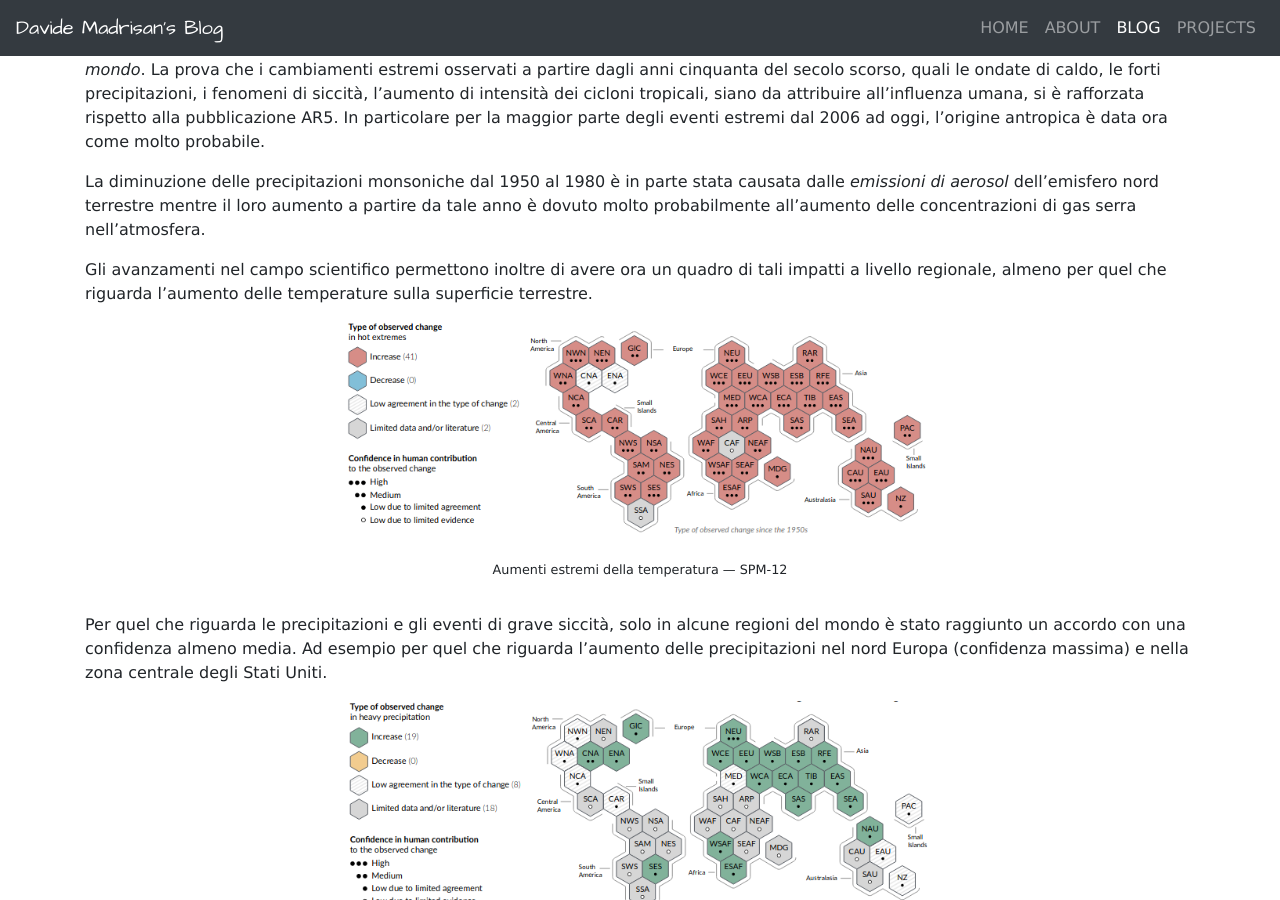
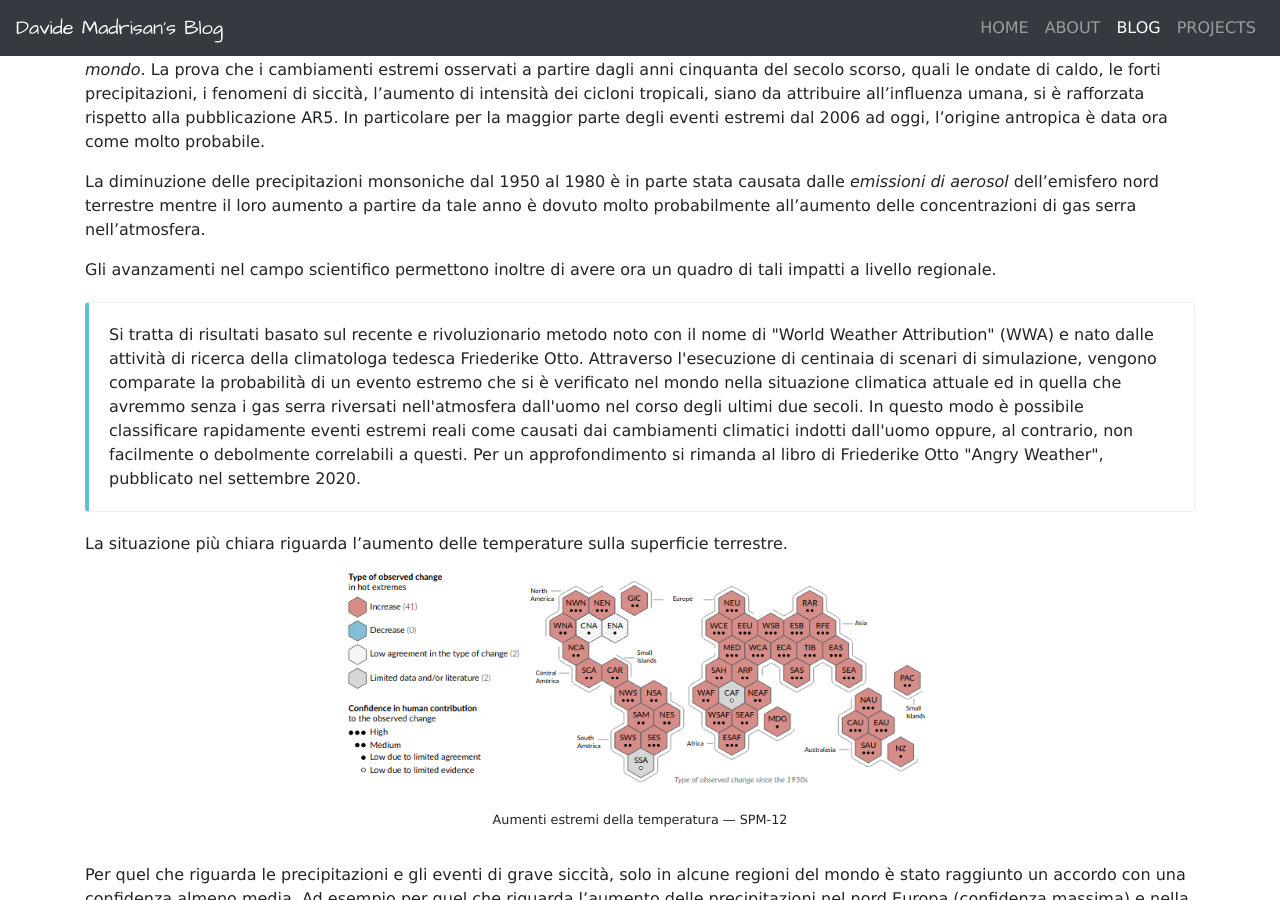
Before and after one commit to madrisan/madrisan.github.io, a Jekyll site: the page built from _posts/2021-08-09-ipcc-sixth-assessment-report.md, in a window 1280 px wide and 900 px high, scrolled down 3771 px. Built offline with Jekyll 4.4.1, drawn with Linux system fonts in a browser that asks for light colours; nearby versions of some CDN libraries; formulas are drawn with MathJax 3; some of the changed text lies outside the part shown.

Commit message:
Add a short paragraph about the WWA method
Signed-off-by: Davide Madrisan <davide.madrisan@gmail.com>

```diff
--- a/_posts/2021-08-09-ipcc-sixth-assessment-report.md
+++ b/_posts/2021-08-09-ipcc-sixth-assessment-report.md
@@ -191,7 +191,25 @@ La diminuzione delle precipitazioni monsoniche dal 1950 al 1980 è in parte stat
 dovuto molto probabilmente all'aumento delle concentrazioni di gas serra nell'atmosfera.
 
 Gli avanzamenti nel campo scientifico permettono inoltre di avere ora un quadro di tali impatti
-a livello regionale, almeno per quel che riguarda l'aumento delle temperature sulla superficie
+a livello regionale.
+
+<div class="bd-callout bd-callout-info">
+<p>
+Si tratta di risultati basato sul recente e rivoluzionario metodo noto con il nome di
+"World Weather Attribution" (WWA) e nato dalle attività di ricerca della climatologa tedesca
+Friederike Otto. Attraverso l'esecuzione di centinaia di scenari di simulazione, vengono
+comparate la probabilità di un evento estremo che si è verificato nel mondo nella situazione
+climatica attuale ed in quella che avremmo senza i gas serra riversati nell'atmosfera dall'uomo
+nel corso degli ultimi due secoli.
+In questo modo è possibile classificare rapidamente eventi estremi reali come causati dai
+cambiamenti climatici indotti dall'uomo oppure, al contrario, non facilmente o debolmente
+correlabili a questi.
+Per un approfondimento si rimanda al libro di Friederike Otto "Angry Weather", pubblicato nel
+settembre 2020.
+</p>
+</div>
+
+La situazione più chiara riguarda l'aumento delle temperature sulla superficie
 terrestre.
 
 <picture>
```
